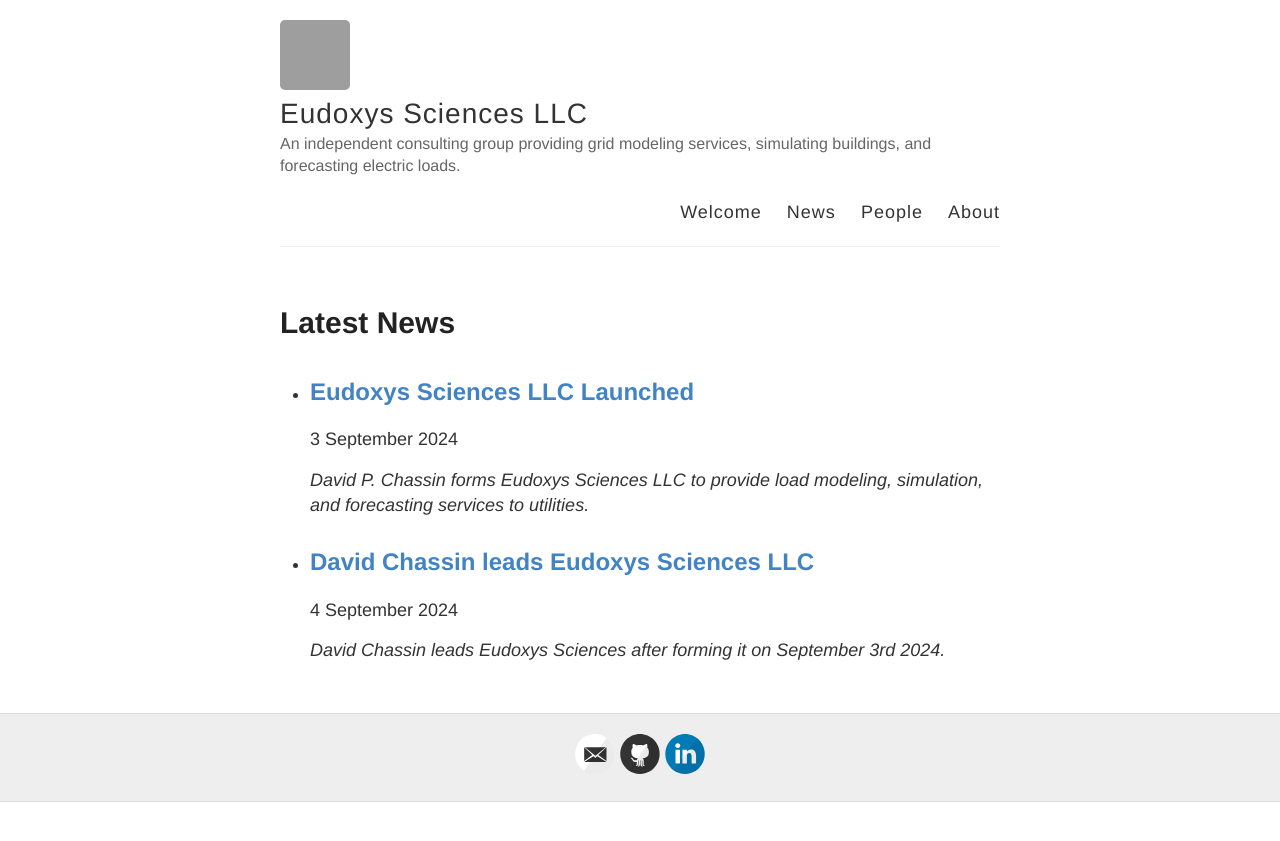
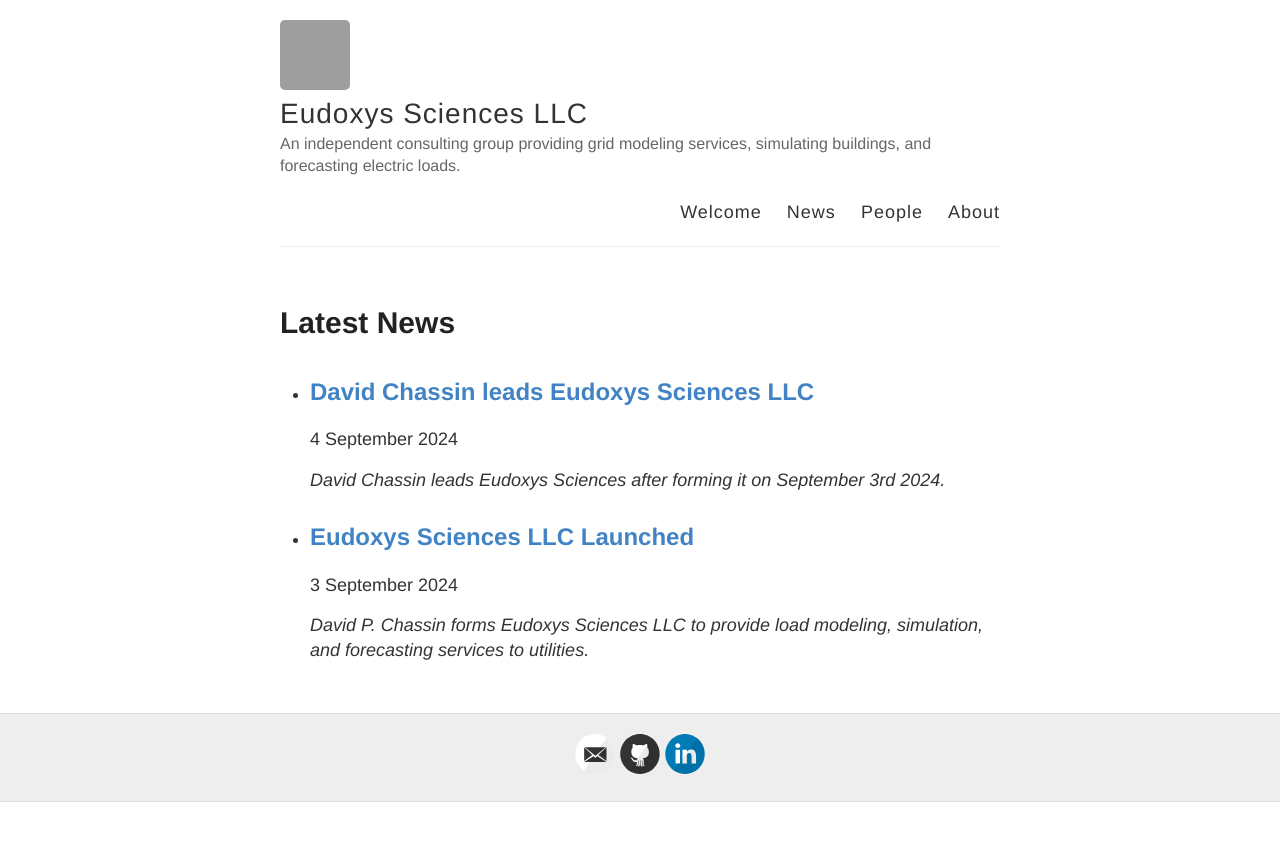
Before and after one commit to eudoxys/eudoxys.github.io, a Jekyll site: the page built from news.html, in a window 1280 px wide. Shown: the top 841 px of the page. Built offline with Jekyll 4.4.1, drawn with Linux system fonts in a browser that asks for light colours; grey boxes are pictures that could not be loaded.

Commit message:
Update news.html

```diff
--- a/news.html
+++ b/news.html
@@ -5,7 +5,9 @@
 <h1>Latest News</h1>
 
 <ul>
-  {% for post in site.news %}
+  {% assign posts = site.news | sort 'date' | reverse %}
+
+  {% for post in posts %}
     <li>
       <h2><a href="{{ post.url }}">{{ post.title }}</a></h2>
       {{ post.date | date: "%e %B %Y" }}
```
